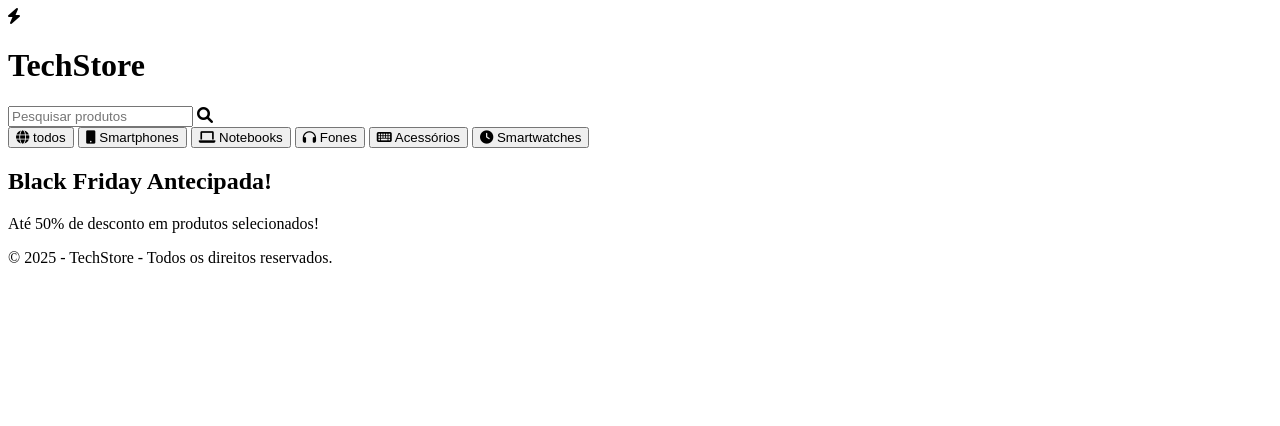
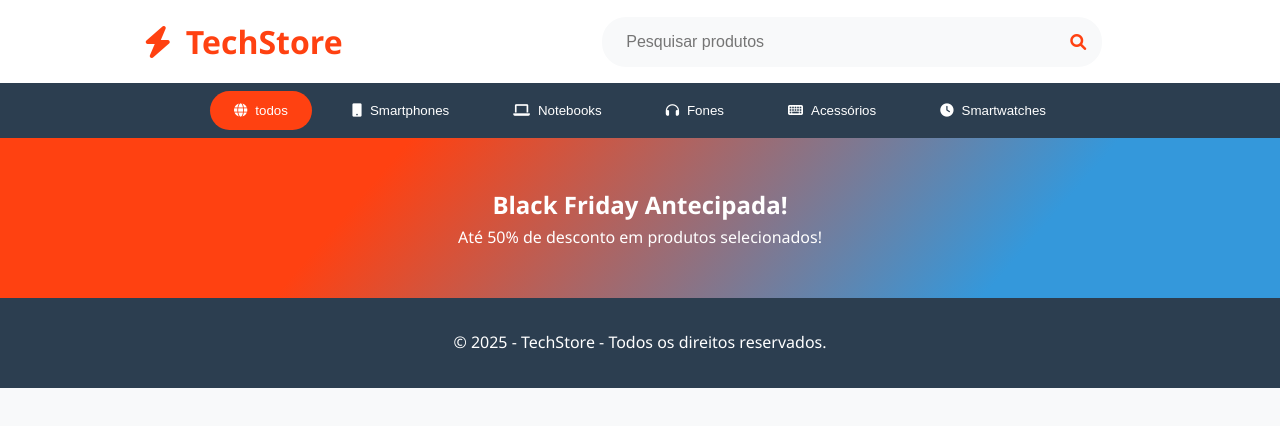
Before and after one commit to Luizbr5/Projeto-Eccomerce, a plain HTML site: page index.html in a window 1280 px wide. Drawn offline with Linux system fonts and the light colour scheme.

Commit message:
adiciona estrutura CSS

```diff
--- a/index.html
+++ b/index.html
@@ -4,49 +4,50 @@
     <meta charset="UTF-8">
     <meta name="viewport" content="width=device-width, initial-scale=1.0">
     <link rel="stylesheet" href="https://cdnjs.cloudflare.com/ajax/libs/font-awesome/6.0.0-beta3/css/all.min.css">
+    <link rel="stylesheet" href="style.css">
     <title>DevClub - Eccomerce</title>
 </head>
 <body>
     <header>
-        <div>
+        <div class="logo">
             <i class="fa-solid fa-bolt"></i>
             <h1>TechStore</h1>
         </div>
 
-        <div>
+        <div class="container-busca">
             <input placeholder="Pesquisar produtos">
             <i class="fa-solid fa-magnifying-glass"></i>
         </div>
     </header>
 
-    <div>
+    <div class="container-categorias">
         <nav>
-            <button>
+            <button class="botao-categorias ativo">
                 <i class="fa-solid fa-globe"></i>
                 todos
             </button>
 
-            <button>
+            <button class="botao-categorias">
                 <i class="fa-solid fa-mobile-button"></i>
                 Smartphones
             </button>
 
-            <button>
+            <button class="botao-categorias">
                 <i class="fa-solid fa-laptop"></i>
                 Notebooks
             </button>
 
-            <button>
+            <button class="botao-categorias">
                 <i class="fa-solid fa-headphones"></i>
                 Fones
             </button>
 
-            <button>
+            <button class="botao-categorias">
                 <i class="fa-solid fa-keyboard"></i>
                 Acessórios
             </button>
 
-            <button>
+            <button class="botao-categorias">
                 <i class="fa-solid fa-clock"></i>
                 Smartwatches
             </button>
@@ -54,14 +55,22 @@
         </nav>
     </div>
 
-    <div>
+    <div class="secao-hero">
         <h2>Black Friday Antecipada!</h2>
         <p>Até 50% de desconto em produtos selecionados!</p>
+    </div>
+
+    <div class="produtos">
+        <div class="produtos-container">
+
+        </div>
     </div>
 
     <footer>
         <p>&copy; 2025 - TechStore - Todos os direitos reservados.</p>
     </footer>
 
+    <script src="scripts.js"></script>
+
 </body>
 </html>
--- /dev/null
+++ b/style.css
@@ -0,0 +1,124 @@
+* {
+    margin: 0;
+    padding: 0;
+    box-sizing: border-box;
+}
+
+:root {
+    --primary-color: #FF4111;
+    --secondary-color: #2C3E50;
+    --accent-color: #3498DB;
+    --text-color: #2C3E50;
+    --light-gray: #F8F9FA;
+    --border-color: #E9ECEF;
+    --white-color: #FFFFFF;
+    --hover-btn: rgba(255, 255, 255, 0.1);
+    --outraCor: #345345;
+}
+
+body {
+    font-family: 'Segoe UI', Tahoma, Geneva, Verdana, sans-serif;
+    color: var(--text-color);
+    background-color: var(--light-gray);
+    line-height: 1.6;
+}
+
+header {
+    background-color: var(--white-color);
+    padding: 16px 32px;
+    display: flex;
+    align-items: center;
+    justify-content: space-around;
+}
+
+.logo {
+    display: flex;
+    align-items: center;
+    gap: 16px;
+}
+
+h1 {
+    font-size: 32px;
+    color: var(--primary-color);
+    font-weight: bold;
+}
+
+.fa-bolt {
+    color: var(--primary-color);
+    font-size: 32px;
+}
+
+.container-busca {
+    width: 100%;
+    max-width: 500px;
+    margin: 0 32px;
+    display: flex;
+    align-items: center;
+    padding: 8px 16px;
+    background-color: var(--light-gray);
+    border-radius: 24px;
+}
+
+.container-busca input {
+    width: 100%;
+    border: none;
+    outline: none;
+    background-color: var(--light-gray);
+    padding: 8px;
+    font-size: 16px;
+}
+
+.fa-magnifying-glass {
+    color: var(--primary-color);
+}
+
+.container-categorias {
+    display: flex;
+    justify-content: center;
+    background-color: var(--secondary-color);
+}
+
+.container-categorias nav {
+    display: flex;
+    justify-content: center;
+    align-items: center;
+    gap: 16px;
+    width: 100%;
+    max-width: 1200px;
+    padding: 8px 32px;
+}
+
+.botao-categorias {
+    display: flex;
+    gap: 8px;
+    align-items: center;
+    border: none;
+    border-radius: 24px;
+    color: var(--white-color);
+    background: none;
+    padding: 12px 24px;
+    cursor: pointer;
+}
+
+.botao-categorias:hover {
+    background-color: var(--hover-btn);
+}
+
+.botao-categorias.ativo {
+    background-color: var(--primary-color);
+}
+
+.secao-hero {
+    color: var(--white-color);
+    text-align: center;
+    padding: 48px 32px;
+    background: #FF4111;
+    background: linear-gradient(131deg, rgba(255, 65, 17, 1) 29%, rgba(52, 152, 219, 1) 79%);
+}
+
+footer {
+    background-color: var(--secondary-color);
+    color: var(--white-color);
+    text-align: center;
+    padding: 32px;
+}
```
Also changed, not shown: scripts.js (added).
